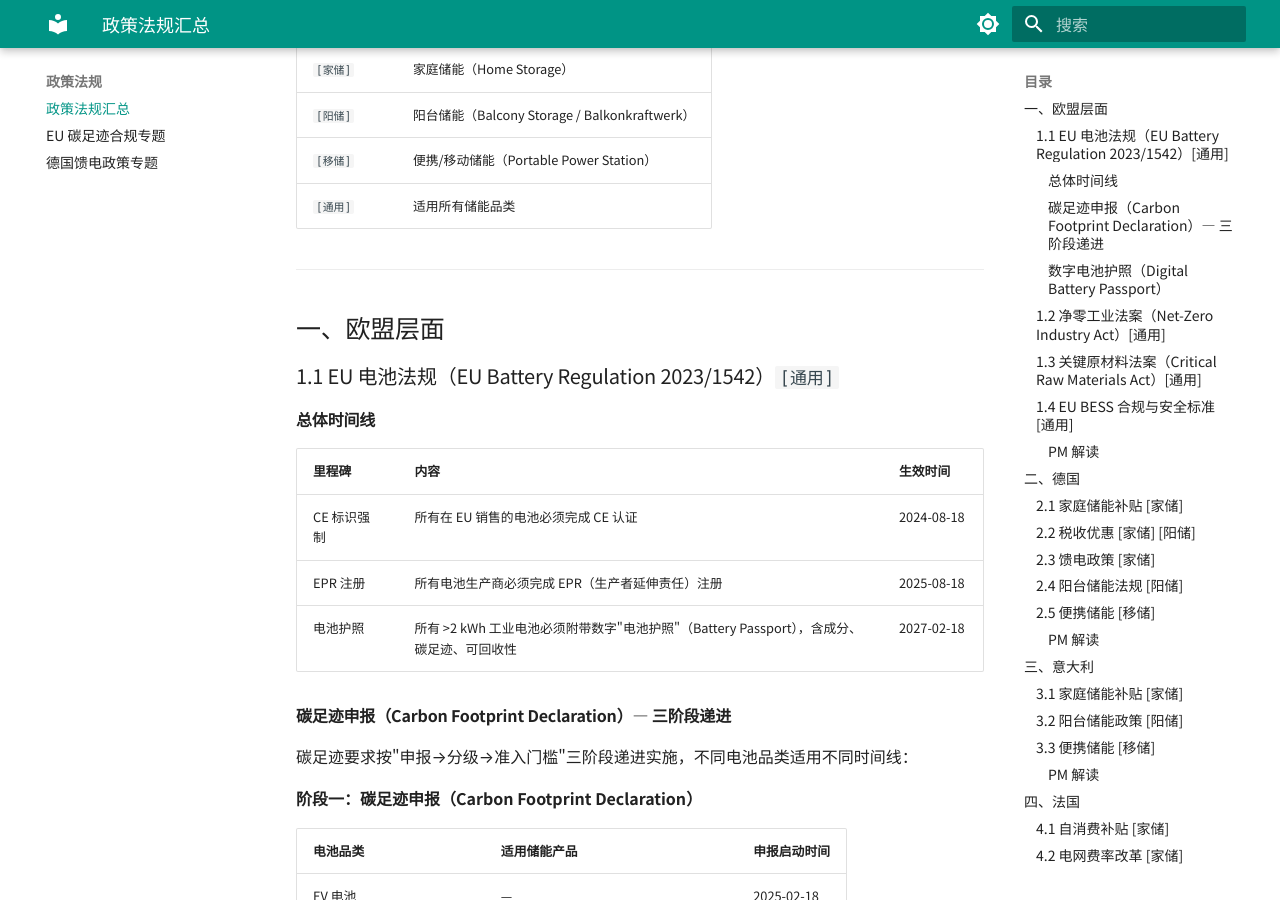
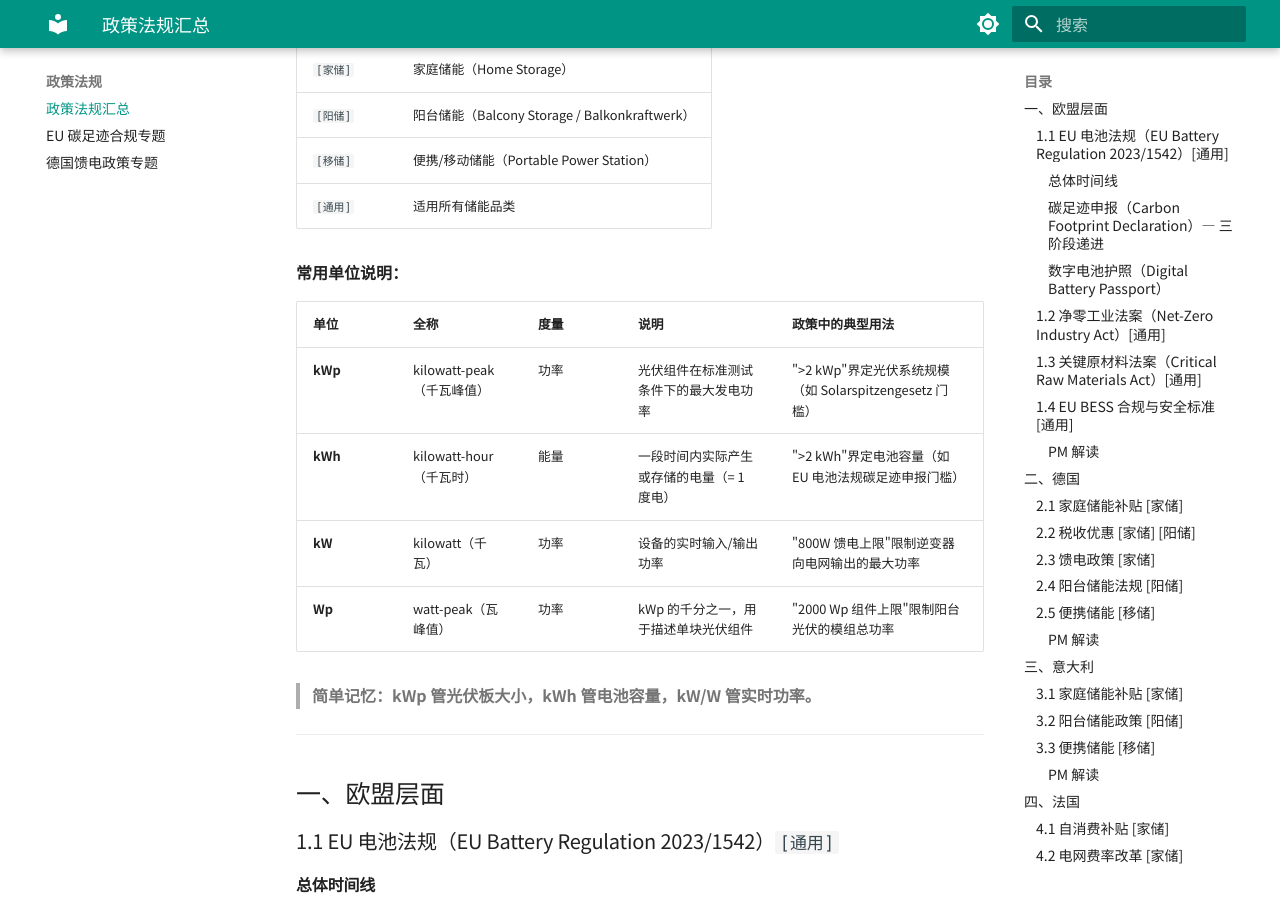
Before and after one commit to jeff9141/energy-storage-intel, an MkDocs documentation site: the page built from docs/policy/energy_storage_policy_regulations.md, in a window 1280 px wide and 900 px high, scrolled down 310 px. Built offline with MkDocs 1.6.1 and Material for MkDocs 9.7.7, drawn with Linux system fonts in a browser that asks for light colours.

Commit message:
在政策文档头部增加常用单位说明（kWp/kWh/kW/Wp）
Co-Authored-By: Claude Opus 4.6 <noreply@anthropic.com>

```diff
--- a/docs/policy/energy_storage_policy_regulations.md
+++ b/docs/policy/energy_storage_policy_regulations.md
@@ -11,6 +11,17 @@
 | `[阳储]` | 阳台储能（Balcony Storage / Balkonkraftwerk） |
 | `[移储]` | 便携/移动储能（Portable Power Station） |
 | `[通用]` | 适用所有储能品类 |
+
+**常用单位说明：**
+
+| 单位 | 全称 | 度量 | 说明 | 政策中的典型用法 |
+|------|------|------|------|----------------|
+| **kWp** | kilowatt-peak（千瓦峰值） | 功率 | 光伏组件在标准测试条件下的最大发电功率 | ">2 kWp"界定光伏系统规模（如 Solarspitzengesetz 门槛） |
+| **kWh** | kilowatt-hour（千瓦时） | 能量 | 一段时间内实际产生或存储的电量（= 1 度电） | ">2 kWh"界定电池容量（如 EU 电池法规碳足迹申报门槛） |
+| **kW** | kilowatt（千瓦） | 功率 | 设备的实时输入/输出功率 | "800W 馈电上限"限制逆变器向电网输出的最大功率 |
+| **Wp** | watt-peak（瓦峰值） | 功率 | kWp 的千分之一，用于描述单块光伏组件 | "2000 Wp 组件上限"限制阳台光伏的模组总功率 |
+
+> **简单记忆：kWp 管光伏板大小，kWh 管电池容量，kW/W 管实时功率。**
 
 ---
 
```
